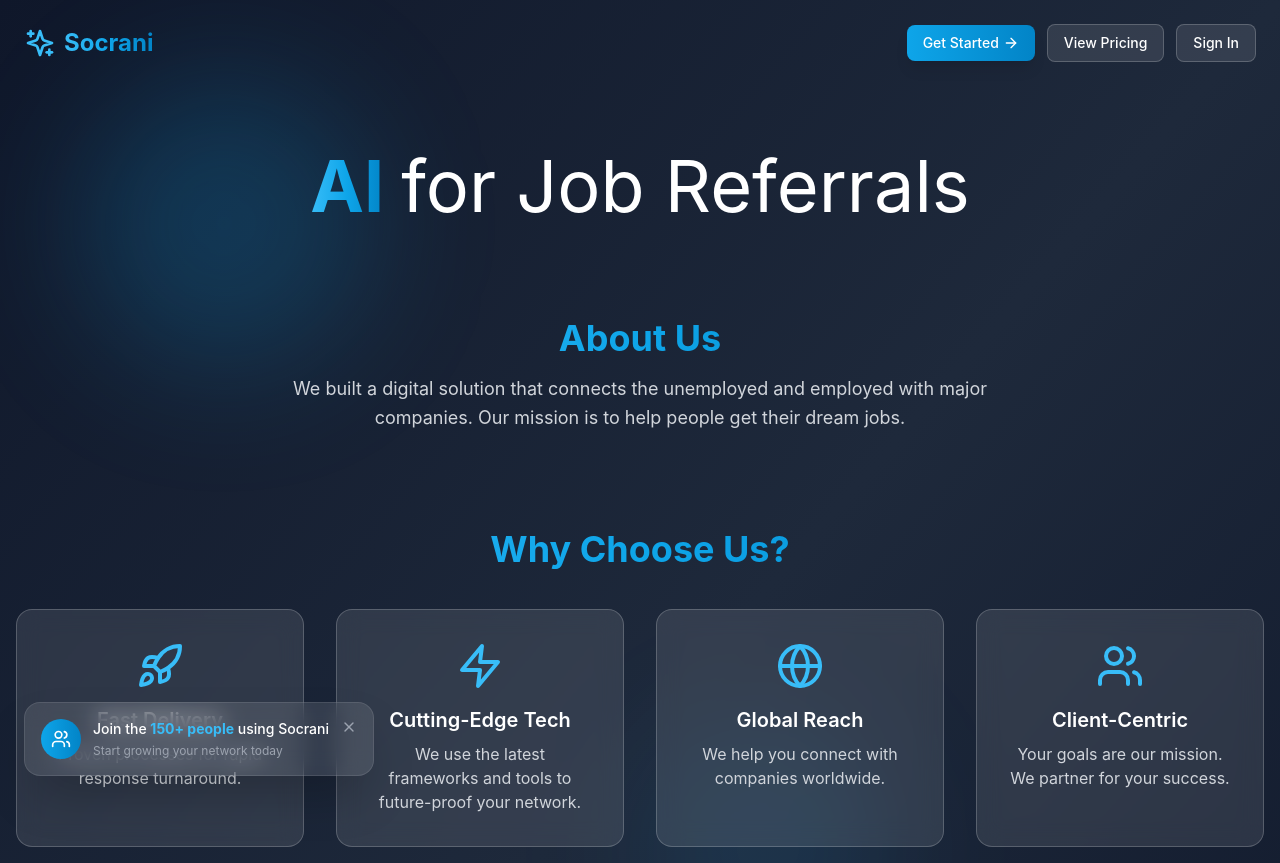
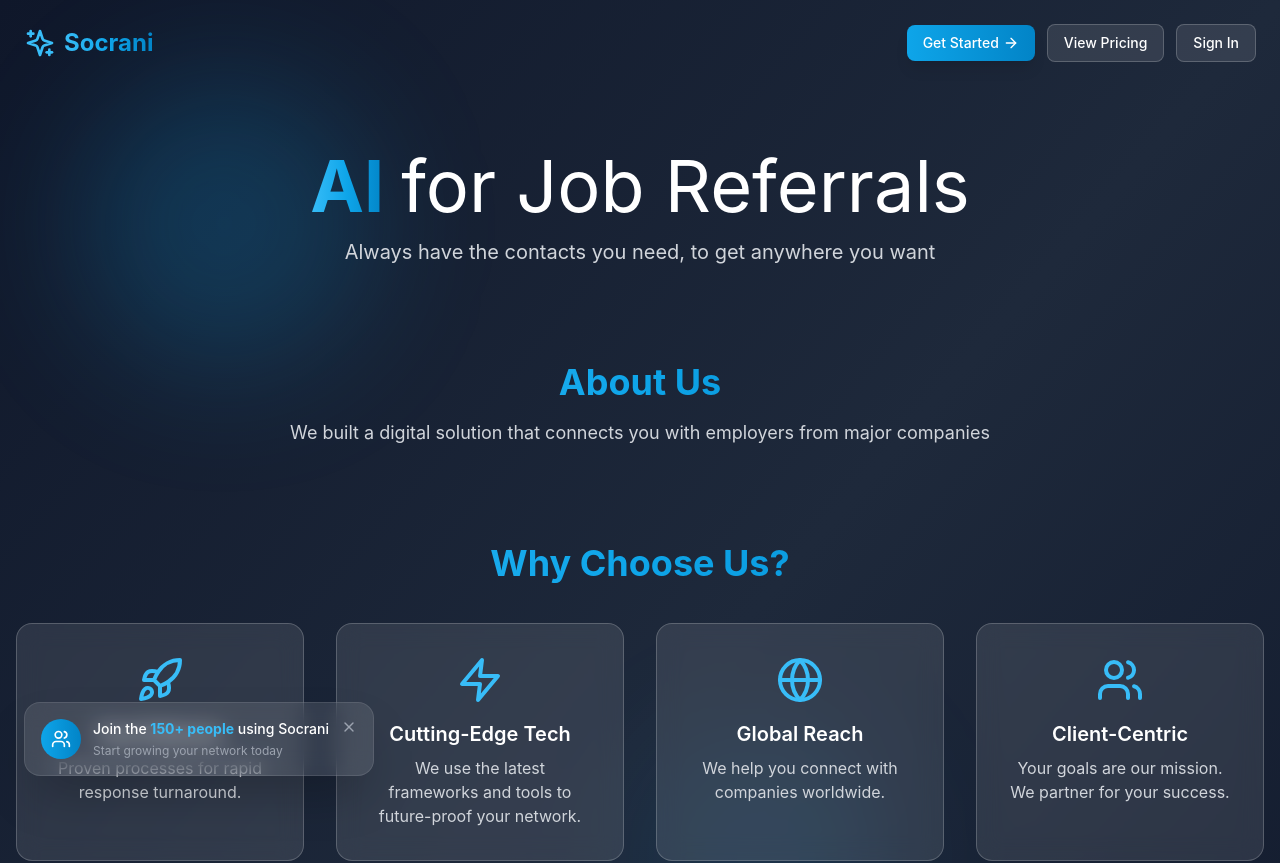
Before and after one commit to builtbyap/scratchsocrani, a Next.js app: page / in a window 1280 px wide. Shown: the top 863 px of the page. Built offline with nearby package versions, Linux system fonts and the light colour scheme.

Commit message:
Update homepage: make logo clickable, add subtitle, and update About Us text

```diff
--- a/src/app/page.tsx
+++ b/src/app/page.tsx
@@ -10,6 +10,7 @@ import {
   Sparkles
 } from 'lucide-react'
 import CountdownTimer from '@/components/CountdownTimer'
+import Link from 'next/link'
 
 const features = [
   {
@@ -52,10 +53,10 @@ export default function LandingPage() {
         className="relative z-20 p-6"
       >
         <div className="container mx-auto flex justify-between items-center">
-          <div className="inline-flex items-center space-x-2 text-2xl font-bold">
+          <Link href="/" className="inline-flex items-center space-x-2 text-2xl font-bold hover:opacity-80 transition-opacity">
             <Sparkles className="w-8 h-8 text-primary-400" />
             <span className="gradient-text">Socrani</span>
-          </div>
+          </Link>
 
           {/* Navigation Buttons */}
           <div className="flex items-center space-x-3">
@@ -81,9 +82,12 @@ export default function LandingPage() {
           transition={{ duration: 0.8 }}
           className="text-center mb-24"
         >
-          <h1 className="text-5xl md:text-7xl font-bold mb-12">
+          <h1 className="text-5xl md:text-7xl font-bold mb-4">
             <span className="gradient-text">AI</span> <span className="text-white font-normal">for Job Referrals</span>
           </h1>
+          <p className="text-xl text-gray-300 mb-12">
+            Always have the contacts you need, to get anywhere you want
+          </p>
         </motion.section>
 
         {/* About Section */}
@@ -96,7 +100,7 @@ export default function LandingPage() {
         >
           <h2 className="text-3xl md:text-4xl font-bold mb-4 gradient-text">About Us</h2>
           <p className="text-lg text-gray-300 leading-relaxed mb-12">
-            We built a digital solution that connects the unemployed and employed with major companies. Our mission is to help people get their dream jobs.
+            We built a digital solution that connects you with employers from major companies
           </p>
         </motion.section>
 
```
